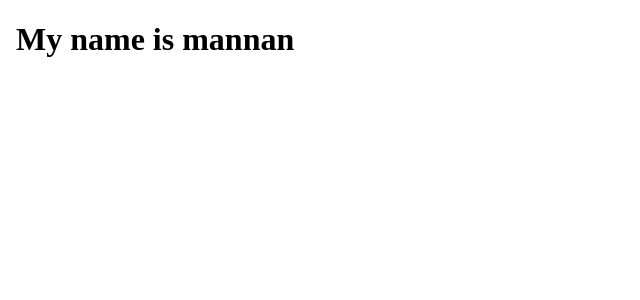
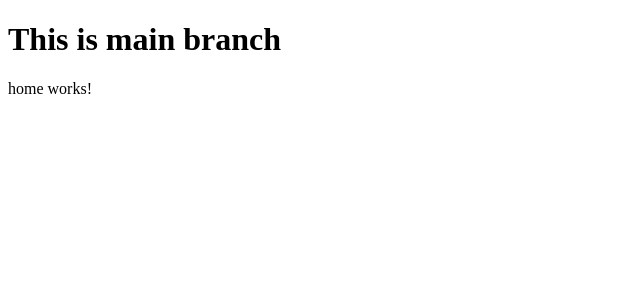
Before and after one commit to abdulmannan99/redCarpet, an Angular app: page / in a window 1280 px wide. Shown: the top 300 px of the page, without its empty margins (0-640 px from the left). Built offline with nearby package versions, Linux system fonts and the light colour scheme.

Commit message:
homepage created

```diff
--- a/src/app/app.component.html
+++ b/src/app/app.component.html
@@ -1,17 +1,3 @@
-<!DOCTYPE html>
-<html lang="en">
+<h1>This is main branch</h1>
 
-<head>
-    <meta charset="UTF-8">
-    <meta http-equiv="X-UA-Compatible" content="IE=edge">
-    <meta name="viewport" content="width=device-width, initial-scale=1.0">
-    <title>Document</title>
-</head>
-
-<body>
-
-    <h1>My name is mannan</h1>
-
-</body>
-
-</html>
+<app-home></app-home>
--- a/src/app/app.module.ts
+++ b/src/app/app.module.ts
@@ -3,10 +3,12 @@
 
 import { AppRoutingModule } from './app-routing.module';
 import { AppComponent } from './app.component';
+import { HomeComponent } from './home/home.component';
 
 @NgModule({
   declarations: [
-    AppComponent
+    AppComponent,
+    HomeComponent
   ],
   imports: [
     BrowserModule,
--- /dev/null
+++ b/src/app/home/home.component.html
@@ -0,0 +1 @@
+<p>home works!</p>
--- /dev/null
+++ b/src/app/home/home.component.ts
@@ -0,0 +1,15 @@
+import { Component, OnInit } from '@angular/core';
+
+@Component({
+  selector: 'app-home',
+  templateUrl: './home.component.html',
+  styleUrls: ['./home.component.css']
+})
+export class HomeComponent implements OnInit {
+
+  constructor() { }
+
+  ngOnInit(): void {
+  }
+
+}
```
Also changed, not shown: src/app/home/home.component.css (added), 1 other file (tests, documents, lock files or other folders).
